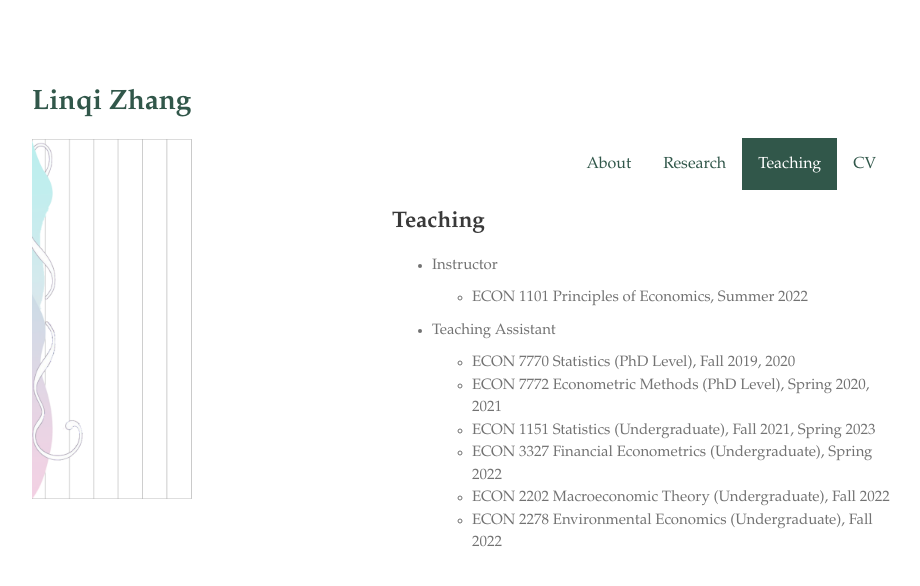
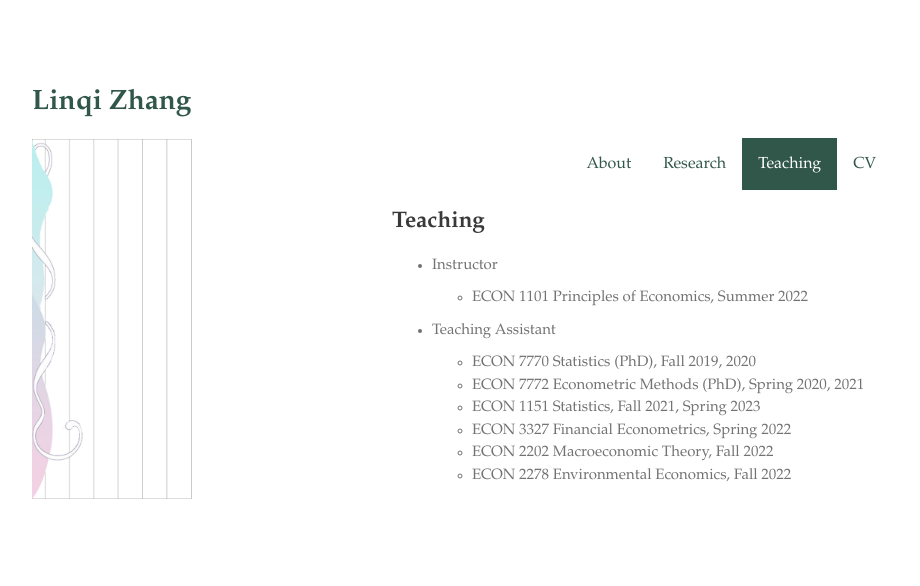
Before and after one commit to zhanglinqi/zhanglinqi.github.io, a Jekyll site: the page built from teaching.md, in a window 1280 px wide. Shown: the top 586 px of the page, without its empty margins (178-1098 px from the left). Built offline with Jekyll 4.4.1, drawn with Linux system fonts in a browser that asks for light colours; our own code applies the rules of GitHub Pages for plain Markdown files.

Commit message:
update teaching

```diff
--- a/teaching.md
+++ b/teaching.md
@@ -8,12 +8,12 @@ layout: teaching
   - ECON 1101 Principles of Economics, Summer 2022
 
 - Teaching Assistant
-  - ECON 7770 Statistics (PhD Level), Fall 2019, 2020
-  - ECON 7772 Econometric Methods (PhD Level), Spring 2020, 2021
-  - ECON 1151 Statistics (Undergraduate), Fall 2021, Spring 2023
-  - ECON 3327 Financial Econometrics (Undergraduate), Spring 2022
-  - ECON 2202 Macroeconomic Theory (Undergraduate), Fall 2022
-  - ECON 2278 Environmental Economics (Undergraduate), Fall 2022
+  - ECON 7770 Statistics (PhD), Fall 2019, 2020
+  - ECON 7772 Econometric Methods (PhD), Spring 2020, 2021
+  - ECON 1151 Statistics, Fall 2021, Spring 2023
+  - ECON 3327 Financial Econometrics, Spring 2022
+  - ECON 2202 Macroeconomic Theory, Fall 2022
+  - ECON 2278 Environmental Economics, Fall 2022
 
 
 <!--[back](./)-->
```
Also changed, not shown: research.md (+1 -1 lines).
